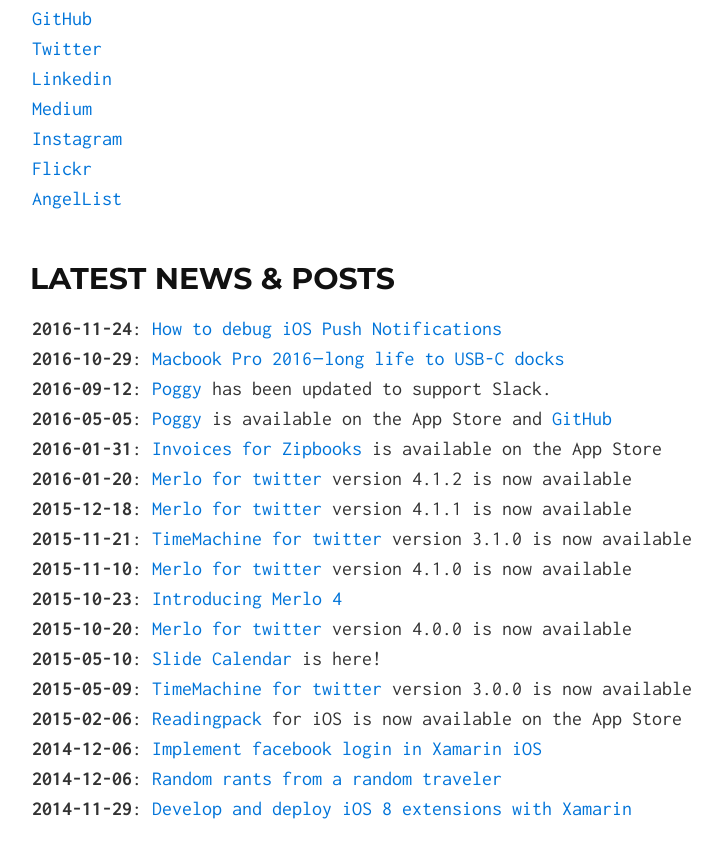
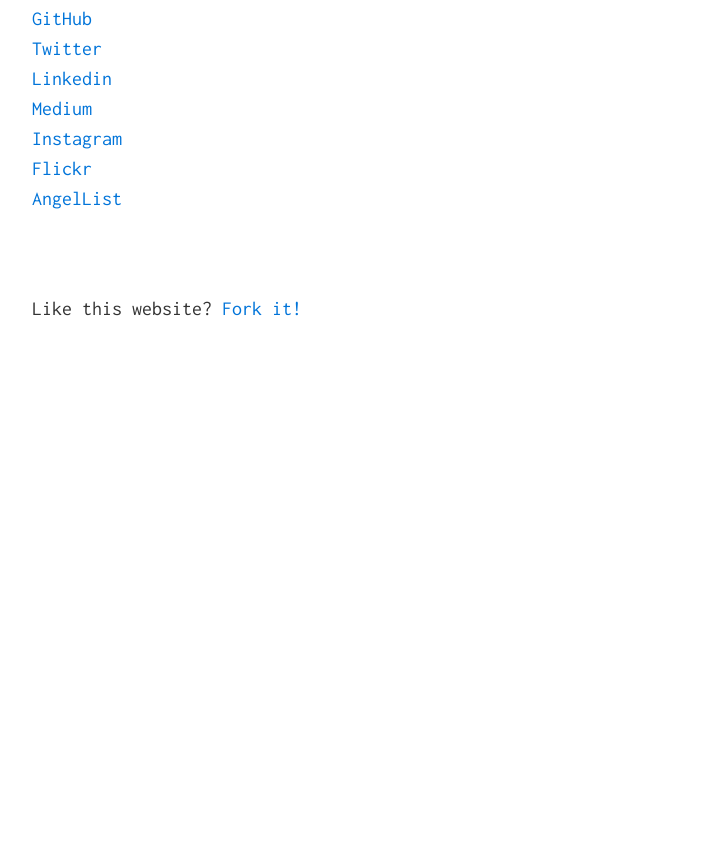
Before and after one commit to timefrancesco/timefrancesco.github.io, a Jekyll site: the page built from index.md, in a window 1280 px wide and 900 px high, scrolled down 1536 px. Shown: the top 858 px of the window, without its empty margins (158-880 px from the left). Built offline with Jekyll 4.4.1, drawn with Linux system fonts in a browser that asks for light colours; after the commit the page ends 1960 px from its top, so only the background shows below that.

Commit message:
Update index.md
removed news and posts section

```diff
--- a/index.md
+++ b/index.md
@@ -48,25 +48,6 @@
 [Flickr](https://www.flickr.com/photos/francesco-pretelli/)
 [AngelList](https://angel.co/xeo_it)
 
-## LATEST NEWS & POSTS
-**2016-11-24**: [How to debug iOS Push Notifications](https://medium.com/@xeo_it/how-to-debug-ios-push-notifications-33b0b209bdf3#.2nlgaddjs)
-**2016-10-29**: [Macbook Pro 2016 — long life to USB-C docks](https://medium.com/@xeo_it/macbook-pro-2016-long-life-to-usb-c-docks-e3b5ec99de15#.2pf010hg8)
-**2016-09-12**: [Poggy](https://itunes.apple.com/us/app/poggy-text-quickly/id1109936777?ls=1&mt=8&at=1001lpzu) has been updated to support Slack.
-**2016-05-05**: [Poggy](https://itunes.apple.com/us/app/poggy-text-quickly/id1109936777?ls=1&mt=8&at=1001lpzu) is available on the App Store and [GitHub](https://github.com/xeo-it/poggy)
-**2016-01-31**: [Invoices for Zipbooks](https://itunes.apple.com/us/app/invoices-for-zipbooks/id1078032966?ls=1&mt=8&at=1001lpzu) is available on the App Store
-**2016-01-20**: [Merlo for twitter](http://www.merloapp.com) version 4.1.2 is now available
-**2015-12-18**: [Merlo for twitter](http://www.merloapp.com) version 4.1.1 is now available
-**2015-11-21**: [TimeMachine for twitter](https://itunes.apple.com/us/app/tweet-time-machine-2/id832124891?ls=1&mt=8&at=1001lpzu) version 3.1.0 is now available
-**2015-11-10**: [Merlo for twitter](http://www.merloapp.com) version 4.1.0 is now available
-**2015-10-23**: [Introducing Merlo 4](https://medium.com/@xeo_it/introducing-merlo-4-ee492e4f089#.6t8jr192a)
-**2015-10-20**: [Merlo for twitter](http://www.merloapp.com) version 4.0.0 is now available
-**2015-05-10**: [Slide Calendar](https://github.com/xeo-it/slide-calendar) is here!
-**2015-05-09**: [TimeMachine for twitter](https://itunes.apple.com/us/app/tweet-time-machine-2/id832124891?ls=1&mt=8&at=1001lpzu) version 3.0.0 is now available
-**2015-02-06**: [Readingpack](https://www.readingpack.com/ios) for iOS is now available on the App Store
-**2014-12-06**: [Implement facebook login in Xamarin iOS](http://www.frapps.net/implement-facebook-login-in-xamarin-ios/)
-**2014-12-06**: [Random rants from a random traveler](https://medium.com/@xeo_it/random-rants-from-a-random-traveller-572a477bfcd7#.a1ihnrmr1)
-**2014-11-29**: [Develop and deploy iOS 8 extensions with Xamarin](https://medium.com/@xeo_it/develop-and-deploy-ios8-extensions-with-xamarin-walkthrough-1b059a03e861#.a17c8how2)
-
 <br>
 <br>
 Like this website? [Fork it!](https://github.com/chibicode/solo/fork)
```
